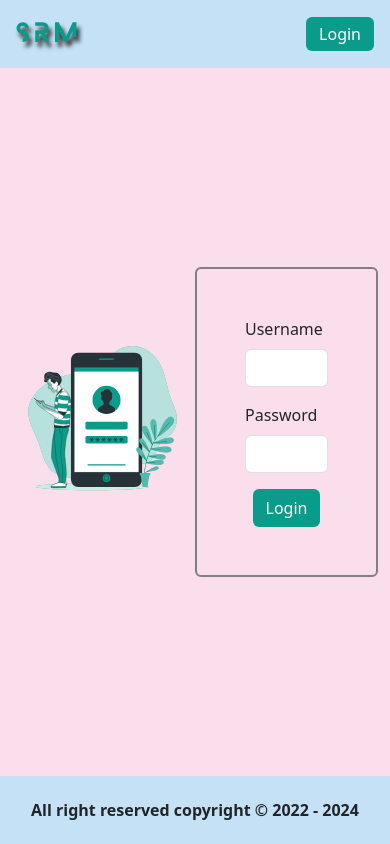
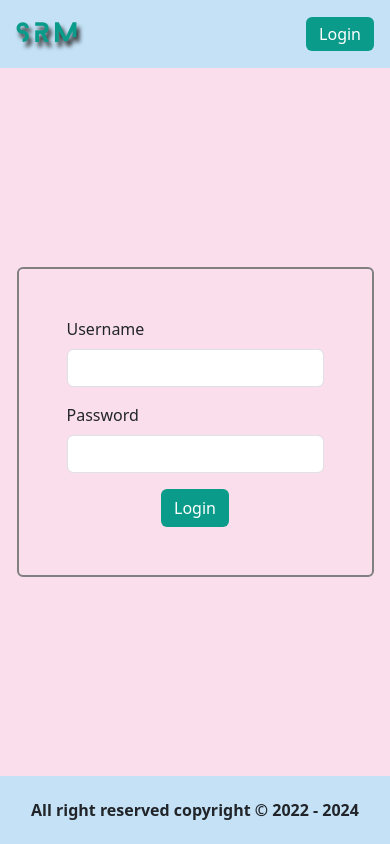
Before and after one commit to friendly-fly/SRM-frontend, a React (Vite) app: page /login in a window 390 px wide. Built offline with nearby package versions, Linux system fonts and the light colour scheme.

Commit message:
ui: make login page responsive

```diff
--- a/src/pages/Login.jsx
+++ b/src/pages/Login.jsx
@@ -18,13 +18,13 @@ const Login = () => {
 
                 {/* illustration body */}
 
-                <div className='w-50 d-flex justify-content-center align-items-center h-100 ' >
+                <div className='w-50 d-none d-sm-flex justify-content-center align-items-center h-100 ' >
                     <img src={loginImg} alt='login-illustration' />
                 </div>
 
                 {/* login form */}
 
-                <div className="w-50 d-flex justify-content-center align-items-center h-100 ">
+                <div className="flex-fill d-flex justify-content-center align-items-center h-100 ">
                     <form onSubmit={handleSubmit} className='p-5 rounded' style={{ border: "2px solid grey" }}>
                         <div className="mb-3">
                             <label htmlFor="exampleInputEmail1" className="form-label">Username</label>
```
